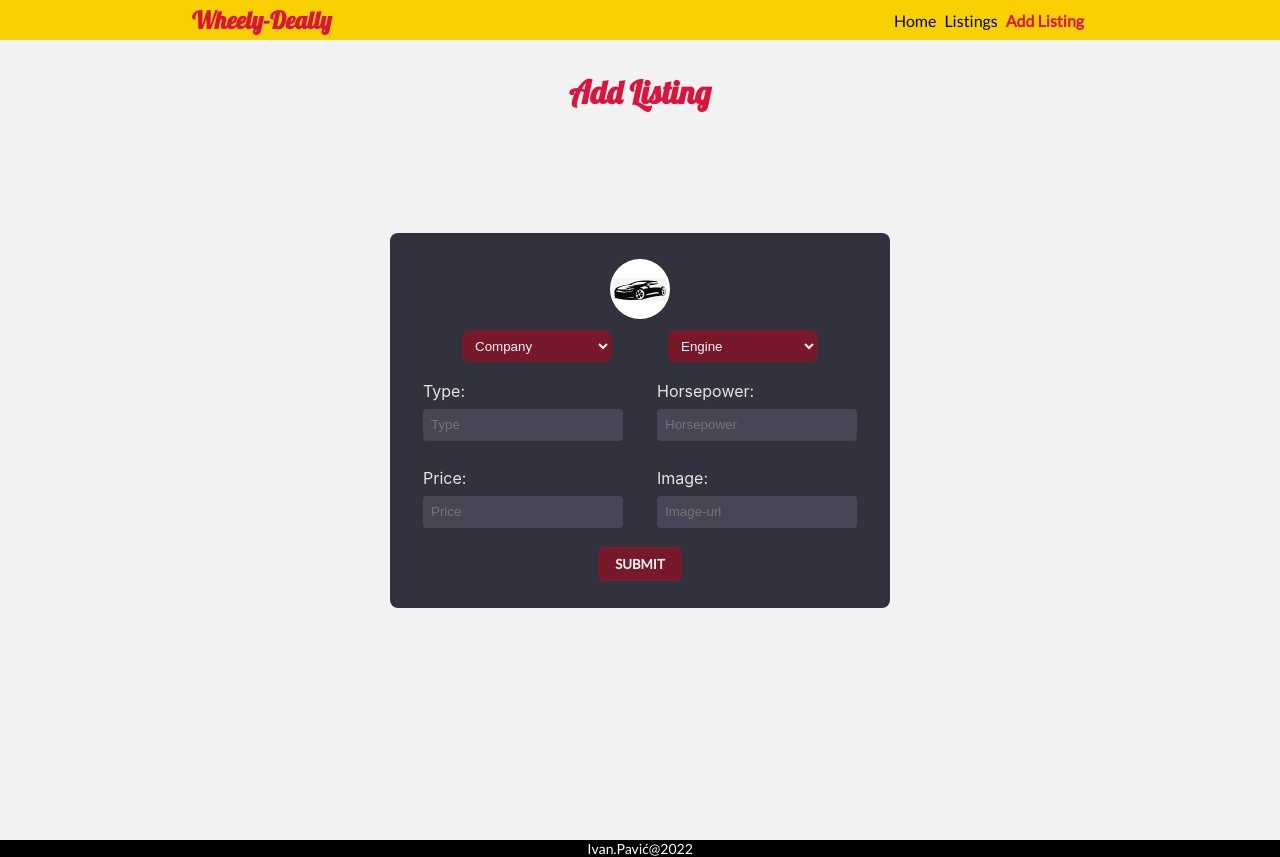
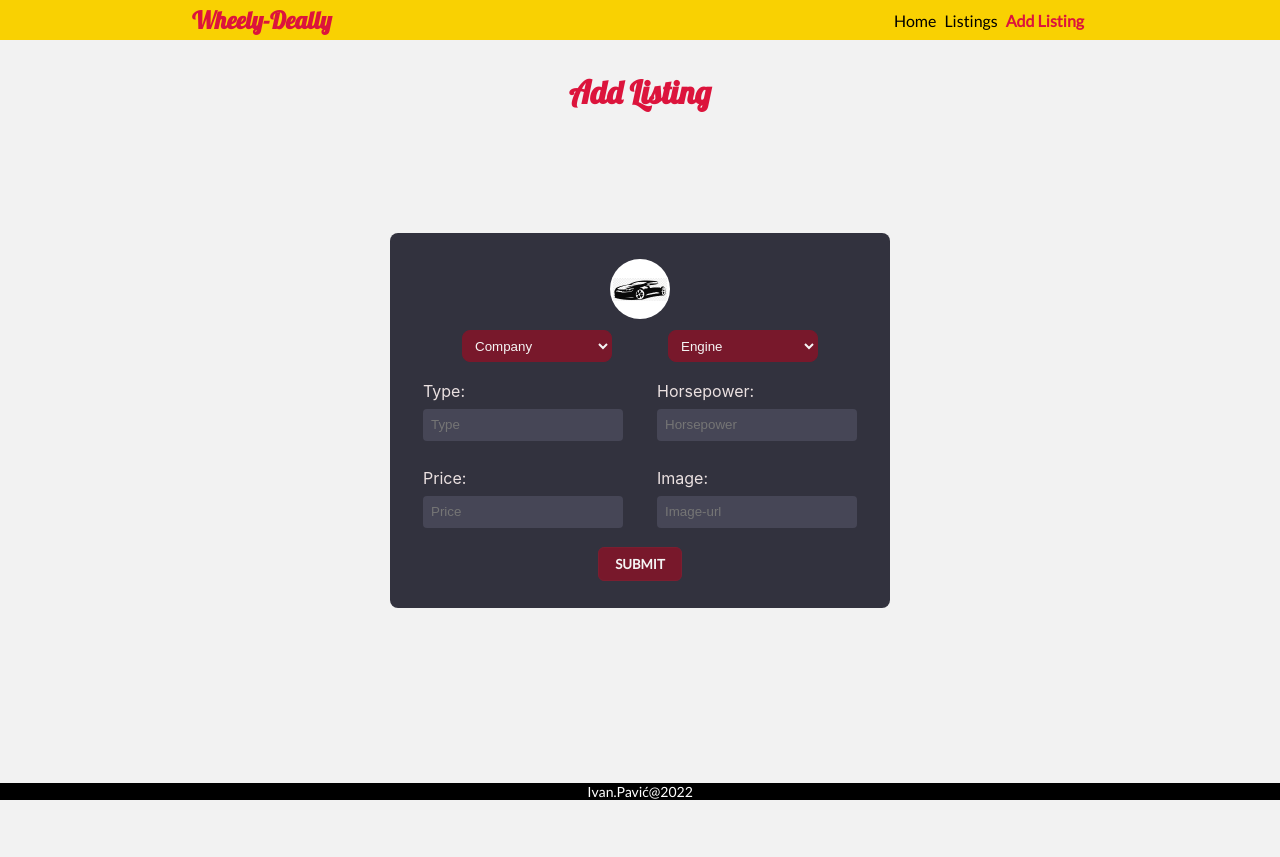
Before and after one commit to TristanRedrose/Wheely-Dealy, a React (Create React App) app: page /listings/add in a window 1280 px wide. After the commit the page ends 800 px from the top, so only its background shows below. Built offline with nearby package versions, Linux system fonts and the light colour scheme.

Commit message:
minor refactoring

```diff
--- a/src/App.tsx
+++ b/src/App.tsx
@@ -2,7 +2,7 @@ import React from 'react';
 import NavbarComponent from './Components/Common/Navbar/Navbar';
 import Footer from './Components/Common/Footer/Footer';
 import Homepage from './Components/Homepage/Homepage/Homepage';
-import { Routes, Route, Outlet, Navigate } from 'react-router-dom';
+import { Routes, Route, Outlet} from 'react-router-dom';
 import PageNotFound from './Components/404Page/PageNotFound';
 import Listings from './Components/Listings/Listings';
 import { ListingsProvider } from './Context/ListingsContext';
@@ -26,10 +26,9 @@ const App: React.FC = () => {
           <Route path="" element = {<Listings />} />
           <Route path="add" element = {<AddListing />} />
           <Route path=":id" element = {<ListingDetails />} />
-          <Route path="*" element={<Navigate to="/404" />} />
+          <Route path="*" element={<PageNotFound text="page" />} />
         </Route>
-        <Route path="404" element={<PageNotFound text="page" />} />
-        <Route path="*" element={<Navigate to="/404" />} />
+        <Route path="*" element={<PageNotFound text="page" />} />
       </Routes>
       <Footer />
     </>
--- a/src/Components/Common/Footer/Footer.css
+++ b/src/Components/Common/Footer/Footer.css
@@ -2,4 +2,7 @@
     background-color: black;
     color: white;
     text-align: center;
+    position: absolute;
+    bottom: 0px;
+    width: 100%;
 }
--- a/src/Components/Common/Navbar/Navbar.css
+++ b/src/Components/Common/Navbar/Navbar.css
@@ -1,6 +1,9 @@
 .nav-container {
     background-color: #f9d102;
     height: 40px;
+    position: sticky;
+    top: 0px;
+    z-index: 100;
 }
 
 .navbar {
--- a/src/Components/Listings/AddListing/AddListing.css
+++ b/src/Components/Listings/AddListing/AddListing.css
@@ -1,5 +1,4 @@
 .form-container {
-    height: 100%;
     height: 75vh;
     display: flex;
     flex-direction: column;
--- a/src/Components/Listings/AddListing/AddListing.tsx
+++ b/src/Components/Listings/AddListing/AddListing.tsx
@@ -20,7 +20,7 @@ const AddListing: React.FC = observer(() => {
     }, [clearAddListings, navigate, redirect]);
 
     return (
-        <div className="main-body">
+        <>
             <div className="listing-title">
                 <h2 className="lobster-text">Add Listing</h2>
             </div>
@@ -69,7 +69,7 @@ const AddListing: React.FC = observer(() => {
                 }
                 {isLoading && <LoadingCircle />}
             </div>
-        </div>
+        </>
     )
 })
 
--- a/src/Components/Listings/ListingDetails/ListingDetails.css
+++ b/src/Components/Listings/ListingDetails/ListingDetails.css
@@ -1,6 +1,5 @@
 .content-body {
-    background-color: #f2f2f2;
-    min-height: 95vh;
+    min-height: 90vh;
     display: flex;
     justify-content: center;
     align-items: center;
--- a/src/Components/Listings/ListingDetails/ListingDetails.tsx
+++ b/src/Components/Listings/ListingDetails/ListingDetails.tsx
@@ -16,7 +16,7 @@ const ListingDetails: React.FC = observer(() => {
     useEffect(()=> {
         window.scrollTo(0,0);
 
-        if (id && parseInt(id)){
+        if (id && parseInt(id)) {
             getListing(parseInt(id));
         }
 
--- a/src/Components/Listings/Listings.tsx
+++ b/src/Components/Listings/Listings.tsx
@@ -22,7 +22,7 @@ const Listings: React.FC = observer(() => {
     }, [getListings, clearListings]);
 
     return (
-        <div className="main-body">
+        <>
             <div className="listing-title">
                 <h2 className="lobster-text">All Listings</h2>
                 <ListingsFilterSort />
@@ -43,7 +43,8 @@ const Listings: React.FC = observer(() => {
                     <Pagination />
                 </div>}
             </div>
-        </div>)
+        </>
+    )
 })
 
 export default Listings;
--- a/src/Stores/ListingStore.ts
+++ b/src/Stores/ListingStore.ts
@@ -80,9 +80,9 @@ export class ListingStore {
     }
 
     clearListings = (): void => {
+        this.setLoadingStatus(false);
         this.setListings([]);
         this.setMaxPages(0);
-        this.setLoadingStatus(false);
         this.filter = {
             make: null,
             engine: null,
--- a/src/index.css
+++ b/src/index.css
@@ -5,6 +5,9 @@ body {
     sans-serif;
   -webkit-font-smoothing: antialiased;
   -moz-osx-font-smoothing: grayscale;
+  min-height: 100vh;
+  background-color: #f2f2f2;
+  position: relative;
 }
 
 code {
@@ -49,11 +52,6 @@ span {
 .lobster-text {
   font-family: 'Lobster', cursive;
   color: crimson;
-}
-
-.main-body {
-  background-color: #f2f2f2;
-  min-height: 100vh;
 }
 
 .listing-title {
```
